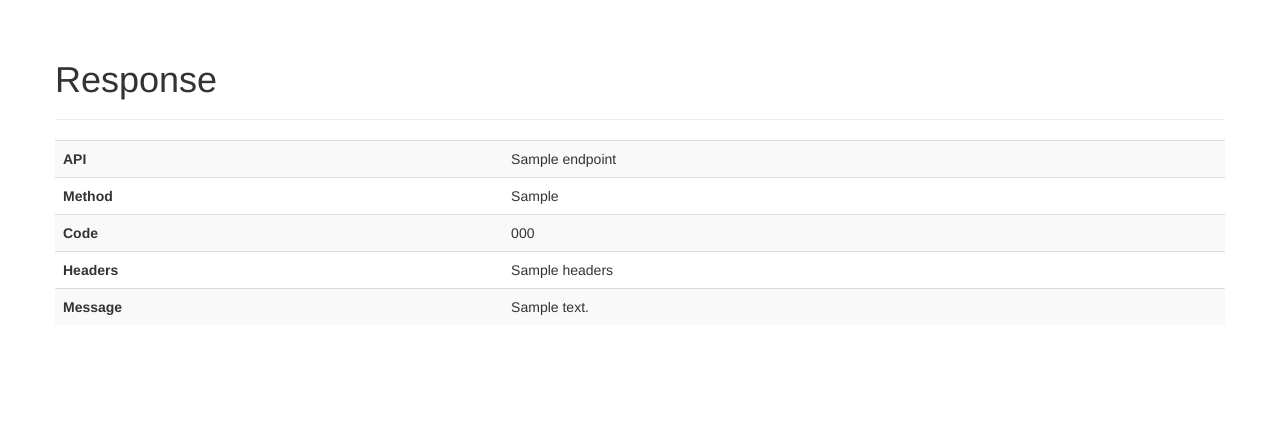
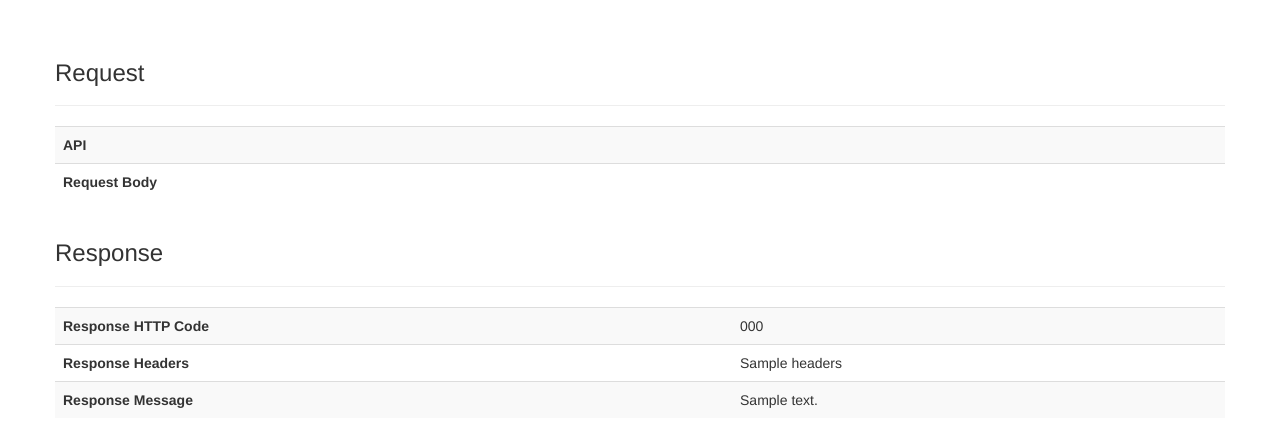
Before and after one commit to ralic/pyvdp, a Django app: template demo/demo/templates/success.html in a window 1280 px wide. Shown: the part 51-498 px from the top of the page. Run offline with Django 3.2, Linux system fonts and the light colour scheme; the template is opened without the code that fills it: most values are stand-ins (such as "Sample title", 1, 10 or a date in 2020); lists and menus that the app fills with data are empty; parts of the project's set-up code (start-up, migrations or seed data) failed here and were passed over; some libraries are stand-ins or nearby versions.

Commit message:
Demo success page shows request and response body & headers

```diff
--- a/demo/demo/templates/success.html
+++ b/demo/demo/templates/success.html
@@ -4,28 +4,33 @@
         <div class="container">
             <div class="row">
                 <div class="page-header">
-                    <h1>Response</h1>
+                    <h3>Request</h3>
                 </div>
                 <table class="table table-striped">
                     <tr>
                         <th>API</th>
-                        <td>{{ result.endpoint}}</td>
+                        <td>{{ result.request.method }} {{ result.request.url }}</td>
                     </tr>
                     <tr>
-                        <th>Method</th>
-                        <td>{{ result.http_verb}}</td>
+                        <th>Request Body</th>
+                        <td>{{ result.request.body }}</td>
+                    </tr>
+                </table>
+                <div class="page-header">
+                    <h3>Response</h3>
+                </div>
+                <table class="table table-striped">
+                    <tr>
+                        <th>Response HTTP Code</th>
+                        <td>{{ result.response.code }}</td>
                     </tr>
                     <tr>
-                        <th>Code</th>
-                        <td>{{ result.code }}</td>
+                        <th>Response Headers</th>
+                        <td>{{ result.response.headers }}</td>
                     </tr>
                     <tr>
-                        <th>Headers</th>
-                        <td>{{ result.headers }}</td>
-                    </tr>
-                    <tr>
-                        <th>Message</th>
-                        <td>{{ result.message }}</td>
+                        <th>Response Message</th>
+                        <td>{{ result.response.message }}</td>
                     </tr>
                 </table>
             </div>
```
